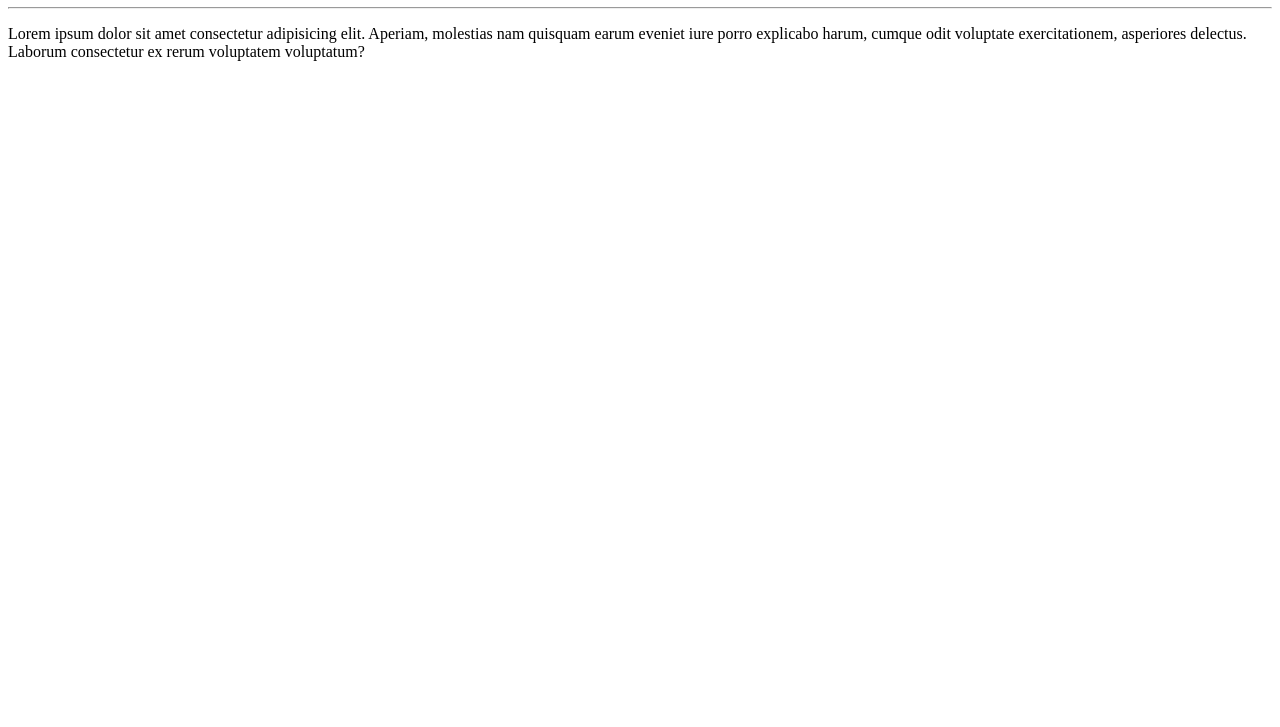
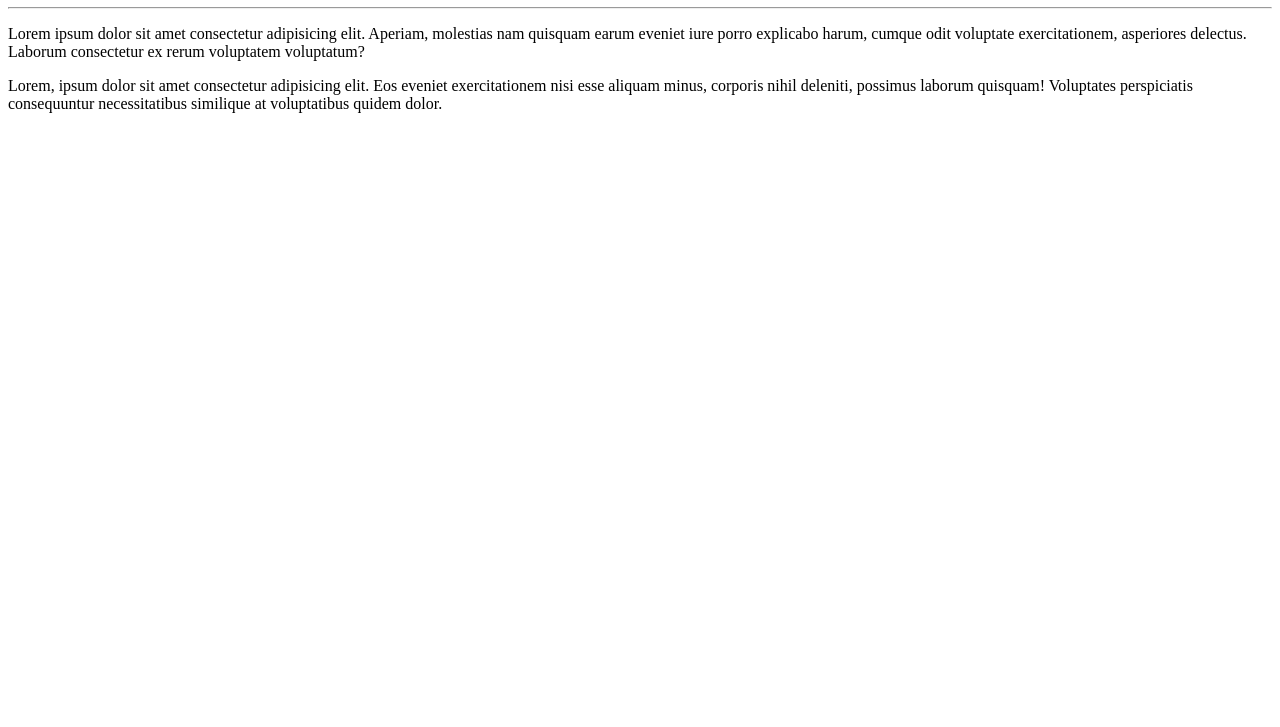
Before and after one commit to uleomagro/Estudos_Python, a plain HTML site: page site-exemplo/index.html in a window 1280 px wide. Shown: the part 73-800 px from the top of the page. Drawn offline with Linux system fonts and the light colour scheme.

Commit message:
add para

```diff
--- a/site-exemplo/index.html
+++ b/site-exemplo/index.html
@@ -9,5 +9,6 @@
     <h1>Olá, Mundo!</h1>
     <hr>
     <p>Lorem ipsum dolor sit amet consectetur adipisicing elit. Aperiam, molestias nam quisquam earum eveniet iure porro explicabo harum, cumque odit voluptate exercitationem, asperiores delectus. Laborum consectetur ex rerum voluptatem voluptatum?</p>
+    <p>Lorem, ipsum dolor sit amet consectetur adipisicing elit. Eos eveniet exercitationem nisi esse aliquam minus, corporis nihil deleniti, possimus laborum quisquam! Voluptates perspiciatis consequuntur necessitatibus similique at voluptatibus quidem dolor.</p>
 </body>
 </html>
```
